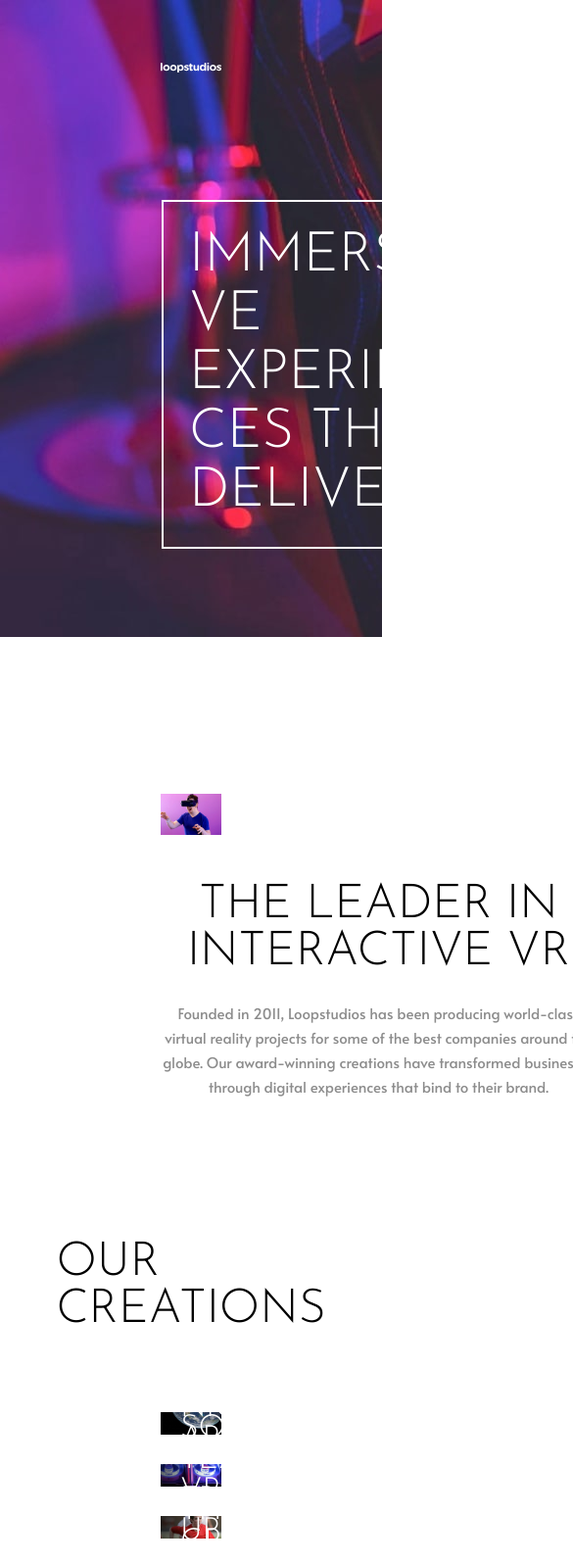
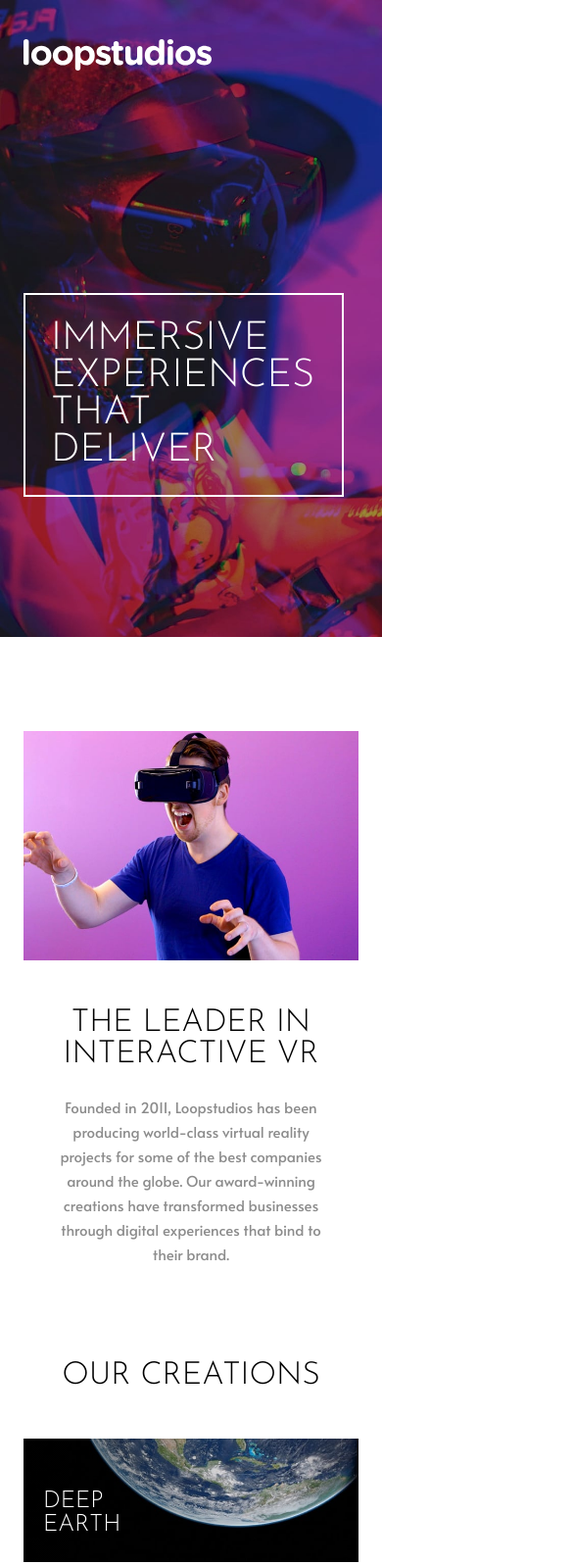
Before and after one commit to pabloTokuo/loop-studios-layout, a plain HTML site: page index.html in a window 390 px wide. Shown: the top 1597 px of the page at 98% size, 585 px wide, since content can reach past the window. Drawn offline with Linux system fonts and the light colour scheme.

Commit message:
responsivo 375 finalizado

```diff
--- a/css/styles.css
+++ b/css/styles.css
@@ -214,6 +214,10 @@ a {
   display: none;
 }
 
+.interactive-container__mobile {
+  display: none;
+}
+
 
 /* MOBILE */
 @media (max-width: 1276px) {
@@ -326,3 +330,93 @@ a {
     line-height: 60px;
   }
 }
+
+@media(max-width: 715px) {
+  .header-container {
+    background: url('/images/mobile/image-hero.jpg') no-repeat;
+    background-size: cover;
+  }
+
+  .interactive-container__desktop {
+    display: none;
+  }
+
+  .interactive-container__mobile {
+    display: block;
+  }
+
+  .nav-container {
+    padding: 40px 24px 0;
+  }
+
+  .title-container {
+    margin: 227px 24px;
+  }
+
+  .title-container h1 {
+    font-size: 2.5rem;
+    line-height: 2.375rem;
+  }
+
+  .interactive-container {
+    padding: 96px 24px 0;
+  }
+
+  .float-container {
+    max-width: none;
+    padding: 3rem 1.5rem 6rem;
+  }
+
+  .float-container div {
+    width: auto;
+  }
+
+  .float-container h2 {
+    font-size: 2rem;
+    line-height: 2rem;
+  }
+
+  .creations-container {
+    padding: 0 3rem;
+  }
+
+  .creations-container h2 {
+    font-size: 2rem;
+    line-height: 2rem;
+  }
+
+  .creations-container__images {
+    padding: 3rem 1.5rem;
+  }
+
+  .creations-container__images p {
+    font-size: 1.5rem;
+    line-height: 1.5rem;
+    top: 3.25rem;
+  }
+
+  .creations-container__images a {
+    color: #000;
+    border: 1px solid hsl(0, 0%, 41%);
+    padding: 0.8125rem 2.6875rem 0.8125rem 2.375rem;
+    font-family: 'Alata', sans-serif;
+    font-size: 0.875rem;
+    text-transform: uppercase;
+    line-height: 0.875rem;
+    letter-spacing: 0.3125rem;
+    margin: 0 auto;
+  }
+
+  .footer-container {
+    padding: 3.5rem 3.25rem;
+  }
+
+  .footer-container__list ul {
+    gap: 1rem;
+  }
+
+  .footer-container__list p {
+    font-size: 14px;
+    line-height: 25px;
+  }
+}
--- a/index.html
+++ b/index.html
@@ -31,7 +31,8 @@
 
   <section>
     <div class="interactive-container">
-      <img src="images/desktop/image-interactive.jpg" alt="interactive Image">
+      <img src="images/desktop/image-interactive.jpg" alt="interactive Image" class="interactive-container__desktop">
+      <img src="images/mobile/image-interactive.jpg" alt="interactive Image" class="interactive-container__mobile">
       <div class="float-container">
         <div>
           <h2>The leader in interactive VR</h2>
@@ -98,6 +99,7 @@
         <p>Make it <br>Fisheye</p>
         <div class="background-image"></div>
       </div>
+      <a href="#">See all</a>
     </div>
   </section>
 
```
